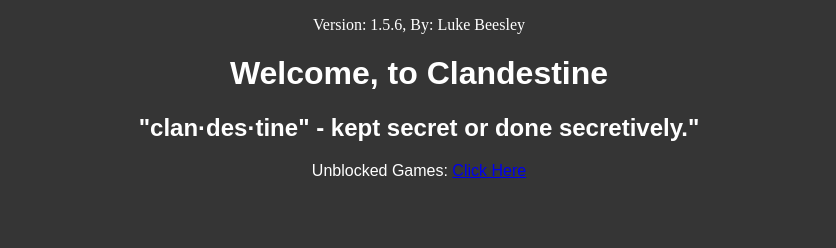
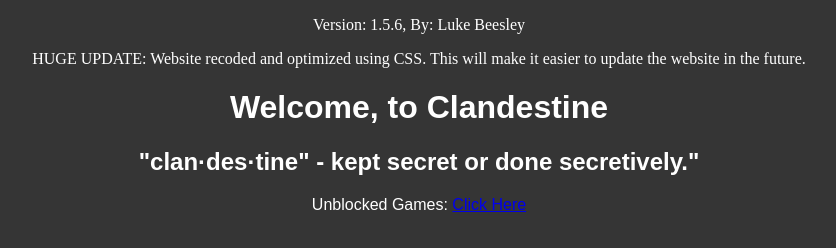
Before and after one commit to LuqBee/clandestine-main, a plain HTML site: page index.html in a window 1280 px wide. Shown: the whole page, without its empty margins (221-1057 px from the left). Drawn offline with Linux system fonts and the light colour scheme.

Commit message:
Update index.html

```diff
--- a/index.html
+++ b/index.html
@@ -11,6 +11,7 @@
 <font face="Arial">
 
     <font face="New Times Roman"><p>Version: 1.5.6, By: Luke Beesley </p></font>
+    <font face="New Times Roman"><p>HUGE UPDATE: Website recoded and optimized using CSS. This will make it easier to update the website in the future.</p></font>
 
     <h1>Welcome, to Clandestine</h1>
     <h2>"clan·des·tine" - kept secret or done secretively."</h2>
```
